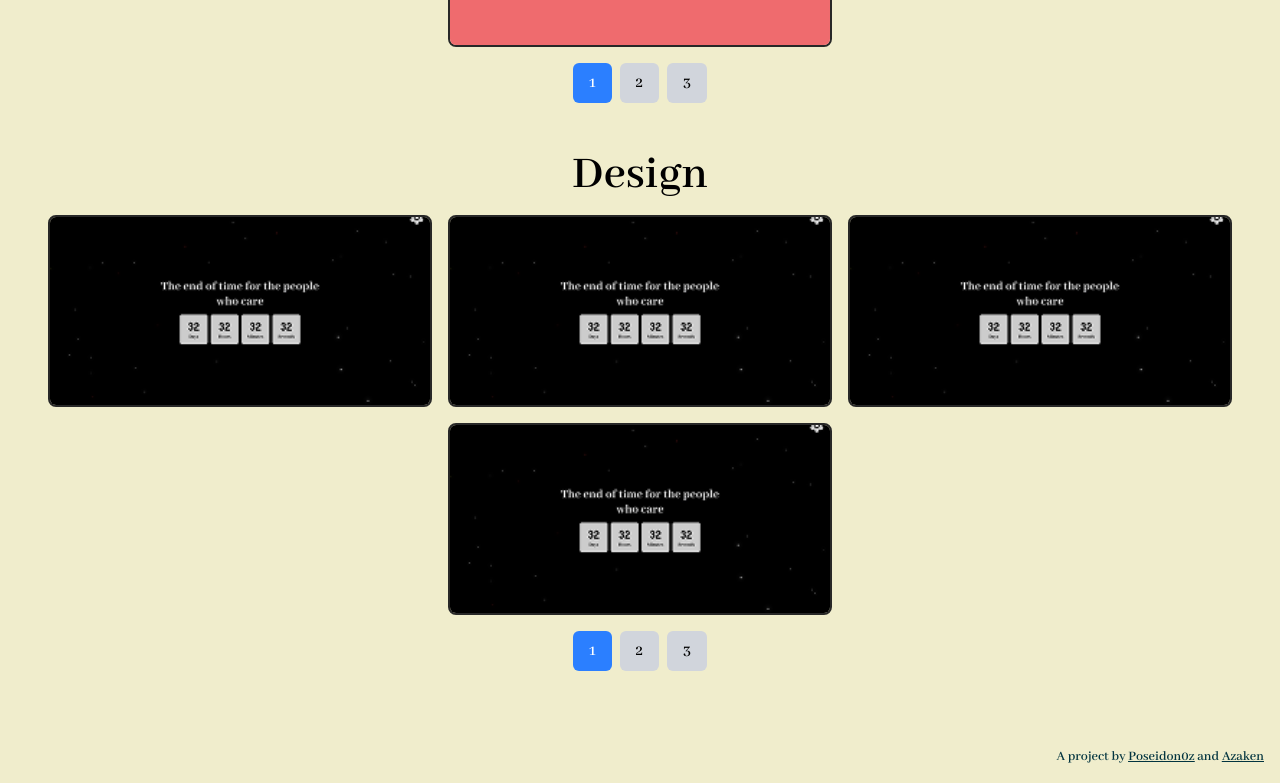
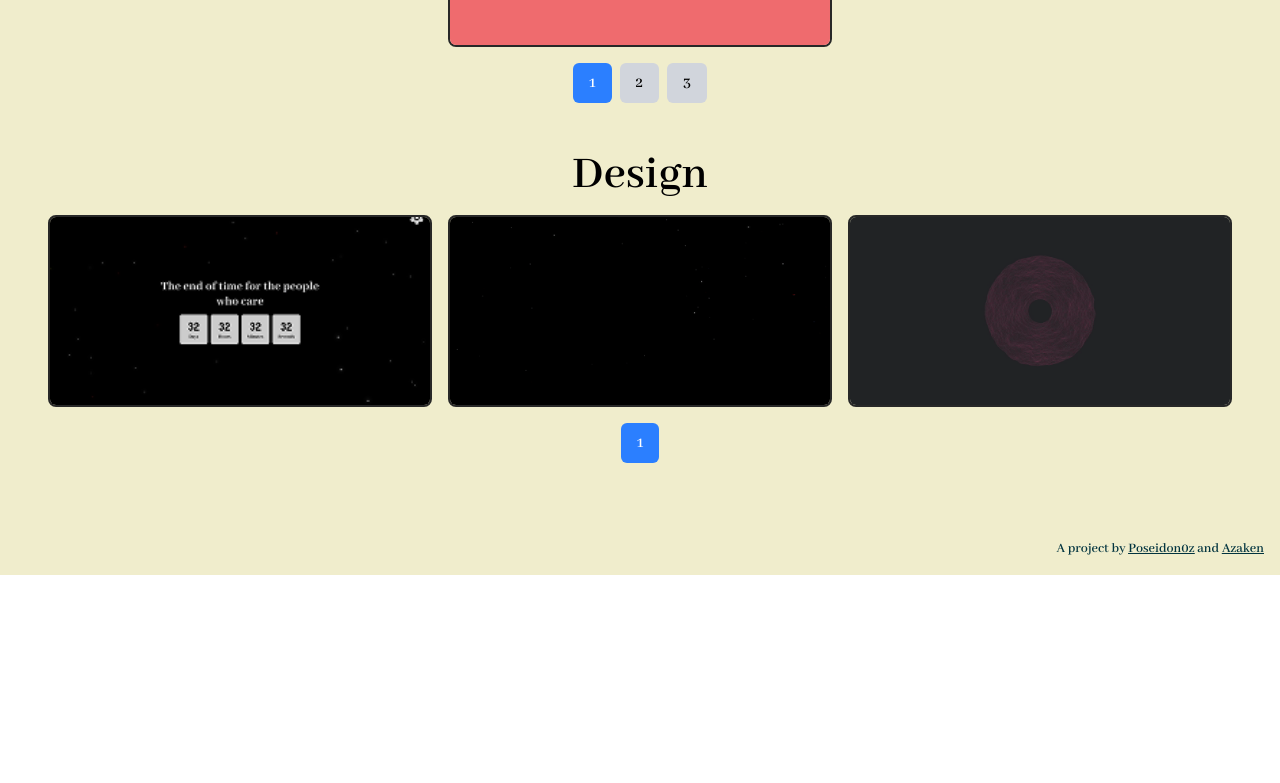
Before and after one commit to boredgamesorg/LinkCountdownTimer, a React (Vite) app: page /settings in a window 1280 px wide. Shown: the part 969-1752 px from the top of the page. After the commit the page ends 1544 px from the top, so only its background shows below. Built offline with nearby package versions, Linux system fonts and the light colour scheme.

Commit message:
Added design settings

```diff
--- a/src/Handler.tsx
+++ b/src/Handler.tsx
@@ -31,7 +31,7 @@ const themeMap: Record<number, ThemeColors> = {
   6: { primary: '#FFF2D7', secondary: '#F98866' },
   7: { primary: '#C2DFE5', secondary: '#65A4AC' },
   8: { primary: '#F1F1F2', secondary: '#1995AD' },
-  9: { primary: '#F1D3B2', secondary: '#46211A' },
+  9: { primary: '#000000', secondary: '#FFFFFF' },
 };
 
 const fontPairs: Record<number, ThemeFonts> = {
--- a/src/components/ColourSelection.tsx
+++ b/src/components/ColourSelection.tsx
@@ -16,7 +16,7 @@ function ColourSelection() {
     { primary: '#FFF2D7', secondary: '#F98866' },
     { primary: '#C2DFE5', secondary: '#65A4AC' },
     { primary: '#F1F1F2', secondary: '#1995AD' },
-    { primary: '#F1D3B2', secondary: '#46211A' },
+    { primary: '#000000', secondary: '#FFFFFF' },
   ];
 
   const paginatedThemes = [
--- a/src/components/DesignSelection.tsx
+++ b/src/components/DesignSelection.tsx
@@ -1,42 +1,49 @@
 import { useState } from 'react';
-import placeholder from '../assets/placeholder.png';
+import Stars from '../assets/designs/stars.gif';
+import Trunk from '../assets/designs/trunk.gif';
+import Placeholder from '../assets/placeholder.png';
+import { getTimerLink } from '../EncoderDecoder/numberLookup';
+import { useLocation, useNavigate } from 'react-router-dom';
 
 function DesignSelection() {
-  const themeMap: Record<number, { primary: string; secondary: string }> = {
-    0: { primary: '#F0EDCC', secondary: '#02343F' },
-    1: { primary: '#F9EDED', secondary: '#3F418D' },
-    2: { primary: '#F8EE00', secondary: '#111A24' },
-    3: { primary: '#EF6B6E', secondary: '#F7ED7E' },
-    4: { primary: '#FCF7F7', secondary: '#9A0001' },
-    5: { primary: '#D3C5E5', secondary: '#735DA5' },
-    6: { primary: '#FFF2D7', secondary: '#F98866' },
-    7: { primary: '#C2DFE5', secondary: '#65A4AC' },
-    8: { primary: '#F1F1F2', secondary: '#1995AD' },
-    9: { primary: '#F1D3B2', secondary: '#46211A' },
-  };
+  const location = useLocation();
+  const navigate = useNavigate();
 
-  const themeEntries = Object.entries(themeMap);
-  const paginatedThemes = [
-    themeEntries.slice(0, 4),
-    themeEntries.slice(4, 8),
-    themeEntries.slice(8, 10),
+  const designMap = [
+    [Placeholder, '1'],
+    [Stars, '9'],
+    [Trunk, '9'],
   ];
 
+  const paginatedThemes = [designMap.slice(0, 4)];
+
   const [page, setPage] = useState(0);
+
+  const changeDesign = (index: number) => {
+    var path = location.pathname;
+    if (path.endsWith('/')) {
+      const current = new Date().getTime();
+      const link = getTimerLink(current, 0);
+      path = path + '-' + link;
+    }
+
+    path = path.slice(0, -1) + (index + 4 * page);
+    navigate(path);
+  };
 
   return (
     <div className="flex flex-col items-center gap-4 p-4 w-full">
       <h2 className="text-4xl sm:text-5xl">Design</h2>
       <div className="flex justify-center gap-4 w-full flex-wrap">
-        {paginatedThemes[page].map(([key, theme]) => (
+        {paginatedThemes[page].map((design, index) => (
           <div
-            id={theme.primary}
-            key={key}
+            key={index}
+            onClick={() => changeDesign(index)}
             className="rounded-lg w-24 h-24 sm:w-64 sm:h-48 lg:w-96 flex justify-center items-center text-center border-2 border-[#282828] hover:border-8 overflow-hidden"
           >
             <div className="w-full h-full flex justify-center items-center">
               <img
-                src={placeholder}
+                src={design[0]}
                 alt="Design Preview"
                 className="w-full h-full object-cover"
               />
```
Also changed, not shown: src/assets/designs/stars.gif (added), src/assets/designs/trunk.gif (added).
